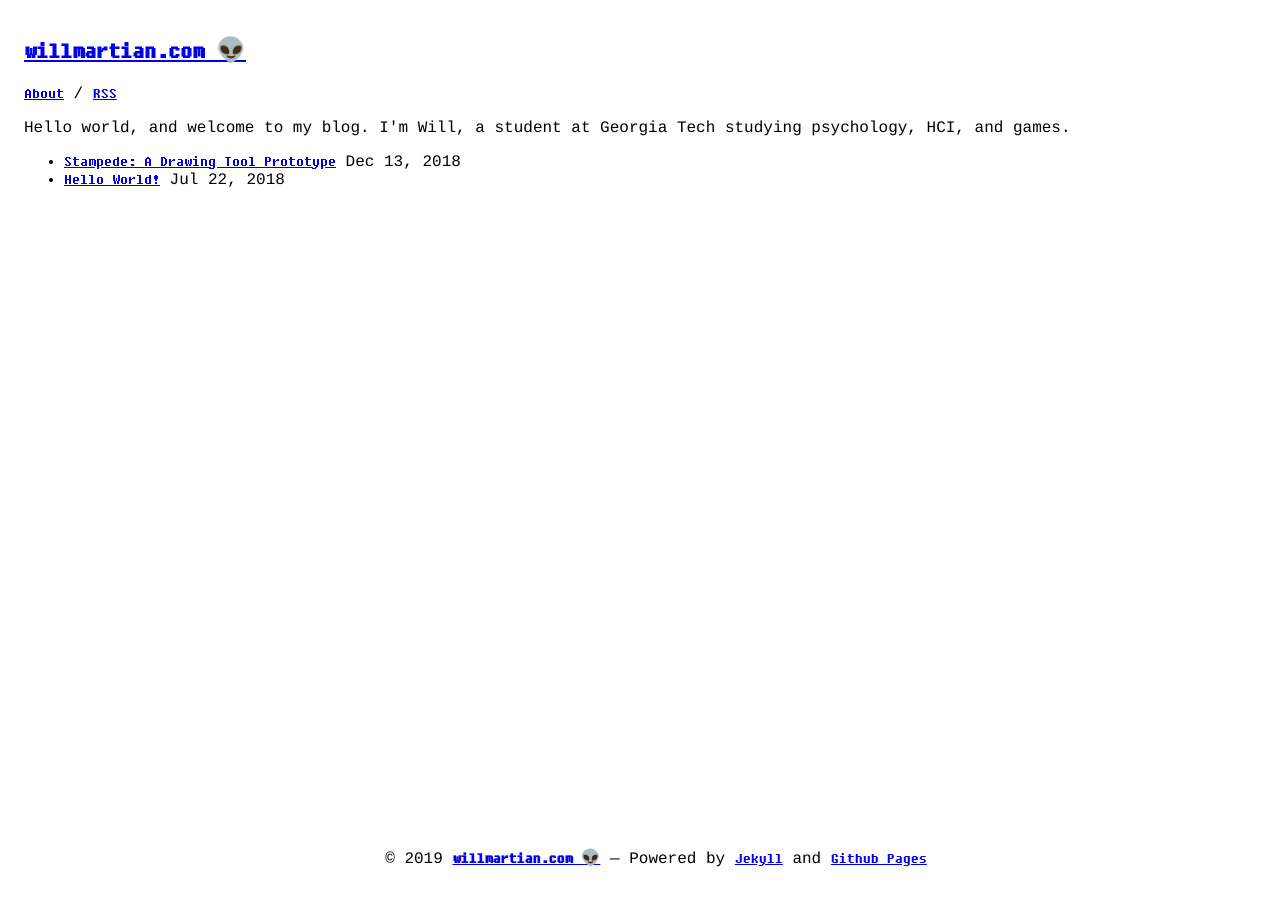
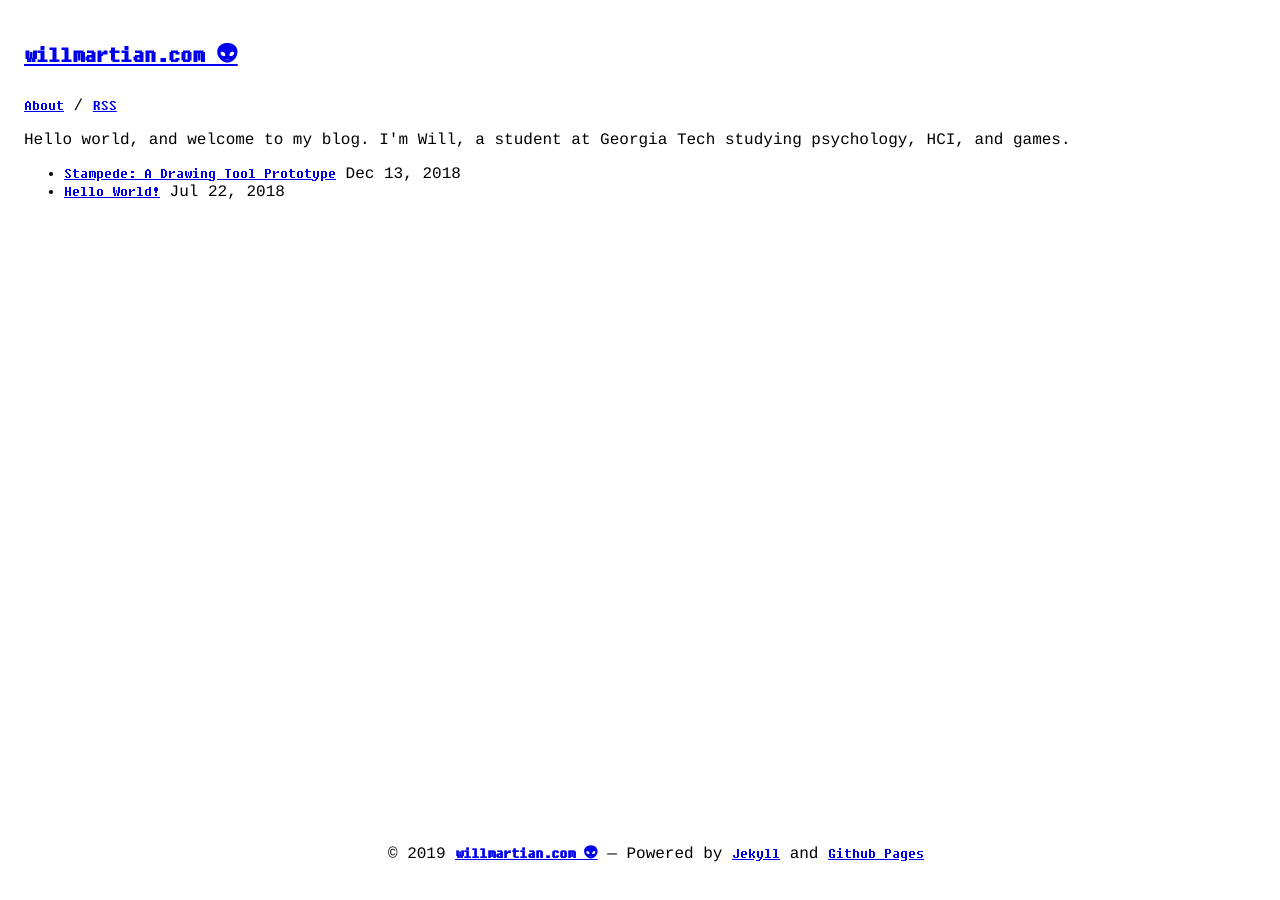
Before and after one commit to willbmartin/willbmartin.github.io, a Jekyll site: the page built from index.html, in a window 1280 px wide. Built offline with Jekyll 4.4.1, drawn with Linux system fonts in a browser that asks for light colours; some of the changed lines change nothing that is shown.

Commit message:
footer color 2

```diff
--- a/_config.yml
+++ b/_config.yml
@@ -1,5 +1,5 @@
 # Site settings
-title: "willmartian.com 👽"
+title: "willmartian.com 👽&#xFE0E;"
 description: "Space Pirate of the Open Web"
 baseurl: "" # required if used under gh-pages branch, else (under master branch) just leave empty/blank
 url: ""
```
